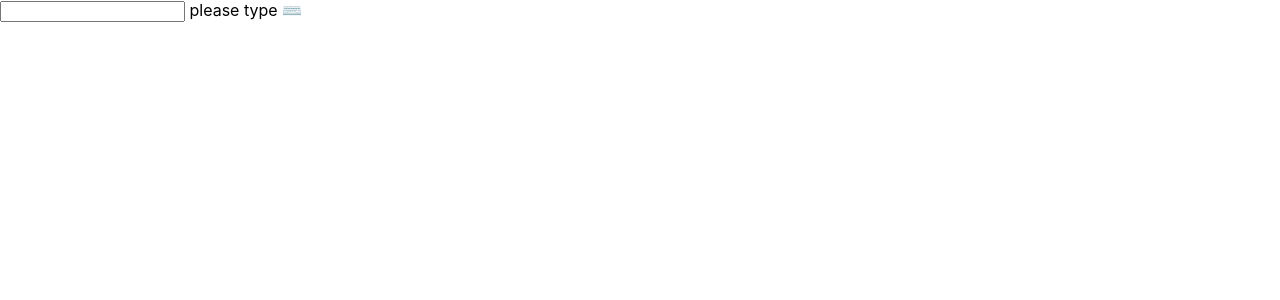
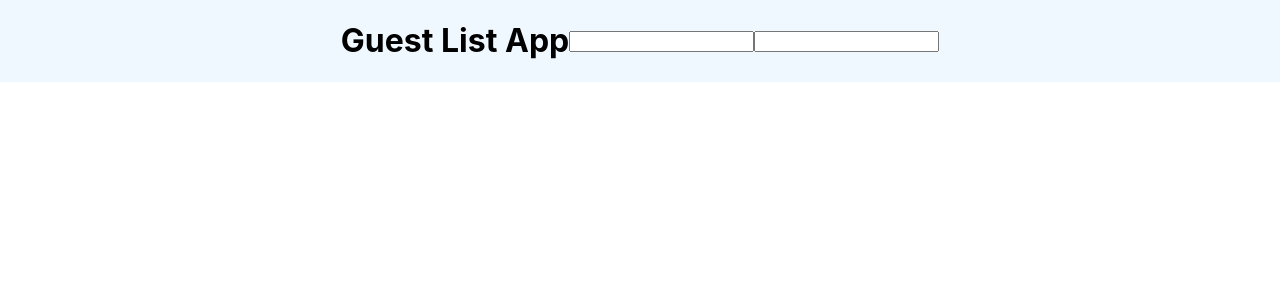
Before and after one commit to sawtoothridge13/pjct-react-3-guest-list, a React app: page / in a window 1280 px wide. Shown: the top 300 px of the page. Built offline with nearby package versions, Linux system fonts and the light colour scheme; the HTML template or start-up script is replaced by a standard one.

Commit message:
Add guest list api

```diff
--- a/src/App.js
+++ b/src/App.js
@@ -2,38 +2,37 @@ import { useState } from 'react';
 import styles from './App.module.scss';
 
 export default function App() {
-  const [label, setLabel] = useState('');
-  // 1. Create the state variable
-  const [usernameInput, setUsernameInput] = useState('');
+  /*   const baseUrl = 'http://localhost:4000';
+  const response = await fetch(`${baseUrl}/guests`);
+  const allGuests = await response.json();
+  const response = await fetch(`${baseUrl}/guests`, {
+    method: 'POST',
+    headers: {
+      'Content-Type': 'application/json',
+    },
+    body: JSON.stringify({ firstName: 'Karl', lastName: 'Horky' }),
+  });
+  const createdGuest = await response.json();
+  const response = await fetch(`${baseUrl}/guests/1`, {
+    method: 'PUT',
+    headers: {
+      'Content-Type': 'application/json',
+    },
+    body: JSON.stringify({ attending: true }),
+  });
+  const updatedGuest = await response.json();
+  const response = await fetch(`${baseUrl}/guests/1`, { method: 'DELETE' });
+const deletedGuest = await response.json(); */
 
   return (
-    <form
-      onSubmit={(event) => {
-        event.preventDefault();
-      }}
-    >
-      {/* Boolean operator */}
-      {label !== '' && <p>Username: {label}</p>}
-      {/* 2. Connect the state with the input value */}
-      <input
-        value={usernameInput}
-        onChange={(event) => {
-          // 3. update state on change event
-          setUsernameInput(event.currentTarget.value);
-        }}
-      />
-      {/* Ternary operator */}
-      {usernameInput === '' ? (
-        ' please type ⌨️'
-      ) : (
-        <button
-          onClick={() => {
-            setLabel(usernameInput);
-          }}
-        >
-          update label
-        </button>
-      )}
-    </form>
+    <div className={styles.App}>
+      <header>
+        <h1>Guest List App</h1>
+      </header>
+      <form>
+        <input className={styles.input} />
+        <input></input>
+      </form>
+    </div>
   );
 }
```
